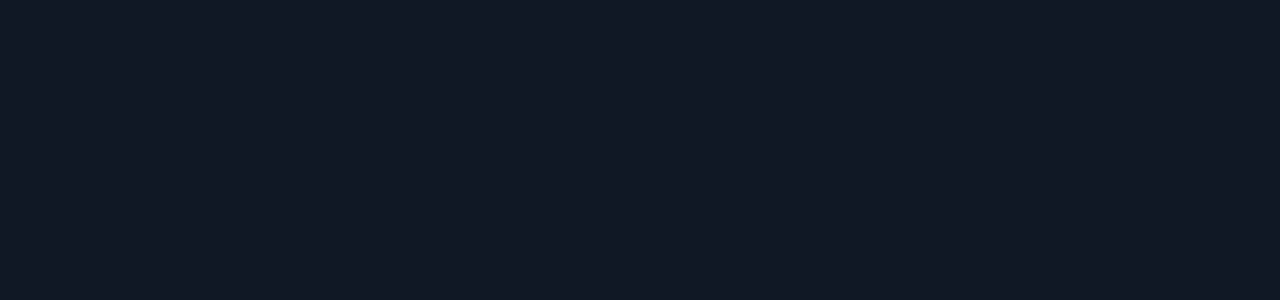
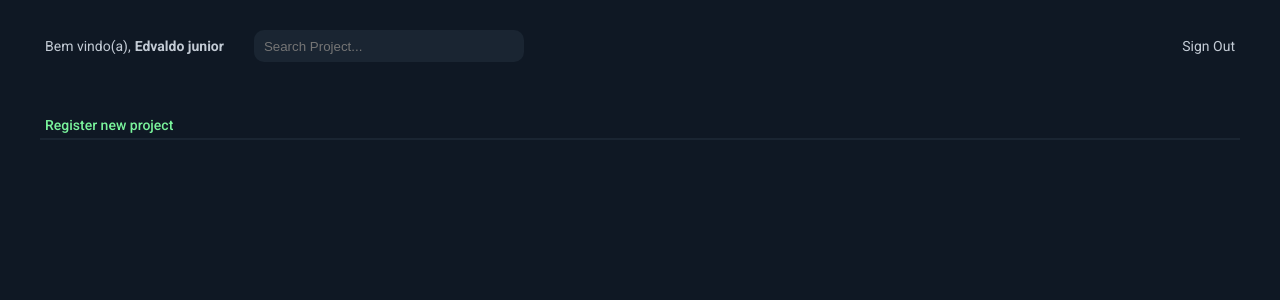
Before and after one commit to EddyPBR/project-advisor-3000, a React (Create React App) app in the folder frontend/: page /projects in a window 1280 px wide. Shown: the top 300 px of the page. Built offline with nearby package versions, Linux system fonts and the light colour scheme; the HTML template or start-up script is replaced by a standard one.

Commit message:
adding styles to header for signed users

```diff
--- a/frontend/src/global.scss
+++ b/frontend/src/global.scss
@@ -1,11 +1,4 @@
-@import url("https://fonts.googleapis.com/css?family=Roboto:400,500,700&display=swap");
-
-// VARs
-$yellow: #F4AF25;
-$dark: #696969;
-$grey: #C3CBD5;
-$main-background: #0F1824;
-$blue: #398EF2;
+@import './variables.scss';
 
 * {
   margin: 0;
@@ -90,22 +83,7 @@
   line-height: 14px;
 }
 
-label {
-  color: $dark;
-  font-size: 14px;
-  line-height: 32px;
-}
-
-input {
-  border: none;
-  border-bottom: 2px solid $grey;
-  background: none;
-  font-size: 14px;
-  color: $grey;
-  padding: 5px 0px;
-}
-
-// base structure
+// BASE STRUCTURE
 .main-container {
   min-height: 100vh;
   width: 100%;
@@ -176,4 +154,130 @@
     }
 
   }
+
+  label {
+    color: $dark;
+    font-size: 14px;
+    line-height: 32px;
+  }
+
+  input {
+    border: none;
+    border-bottom: 2px solid $grey;
+    background: none;
+    font-size: 14px;
+    color: $grey;
+    padding: 5px 0px;
+  }
+
 }
+
+// HEADER STRUCTURE
+.project-header {
+  min-height: 100vh;
+  width: 100%;
+  padding: 0px 95px;
+  display: flex;
+  flex-direction: column;
+
+  @media (max-width: 1280px) {
+    padding: 0px 40px;
+  }
+
+  @media (max-width: 520px) {
+    padding: 0px 20px;
+  }
+
+  .header-row {
+    display: flex;
+    flex-direction: row;
+    justify-content: space-between;
+    margin-top: 30px;
+    padding: 0px 5px;
+  }
+
+  .f-col {
+    display: flex;
+    flex-direction: row;
+    align-items: center;
+
+    .row {
+      display: flex;
+      flex-direction: row;
+      align-items: center;
+    }
+
+    span {
+      font-size: 14px;
+      margin-right: 4px;
+    }
+
+    input {
+      width: 270px;
+      height: 32px;
+      border: none;
+      border-radius: 10px;
+      padding: 10px;
+      background-color: $secondary-dark;
+      color: $grey;
+      margin-left: 30px;
+    }
+
+    a {
+      color: $grey;
+      font-weight: bold;
+      text-decoration: none;
+      font-size: bold;
+      font-size: 14px;
+    }
+
+    a:hover {
+      text-decoration: underline;
+    }
+
+  }
+
+  .l-col {
+    display: flex;
+    flex-direction: row;
+    align-items: center;
+
+    a {
+      color: $grey;
+      font-size: 14px;
+      text-decoration: none;
+      transition: .3s;
+    }
+
+    a:hover {
+      font-size: 14px;
+      color: $red;
+    }
+  }
+
+  .projects-options {
+    margin-top: 50px;
+    border-bottom: 2px solid $secondary-dark;
+
+    .opt-row {
+      display: flex;
+      flex-direction: row;
+      align-items: center;
+      padding: 5px;
+    }
+  }
+
+  .add-project {
+    font-weight: 500;
+    font-size: 14px;
+    line-height: 16px;
+    color: $green;
+    text-decoration: none;
+    transition: .3s;
+  }
+
+  .add-project:hover {
+    filter: brightness(1.40);
+  }
+
+}
--- /dev/null
+++ b/frontend/src/pages/Projects/index.js
@@ -0,0 +1,29 @@
+import React, { Component } from 'react';
+import './styles.scss';
+
+export default class home extends Component {
+  render() {
+    return (
+      <header class="project-header">
+        <div className="header-row">
+          <div class="f-col">
+            <div class="row">
+              <span>Bem vindo(a),</span>
+              <a href="#">Edvaldo junior</a>
+            </div>
+            <input class="search" type="text" id="search" placeholder="Search Project..." />
+          </div>
+          <div class="l-col">
+            <a href="#">Sign Out</a>
+          </div>
+        </div>
+
+        <div class="projects-options">
+          <div class="opt-row">
+            <a class="add-project" href="#">Register new project</a>
+          </div>
+        </div>
+      </header>
+    );
+  }
+}
--- a/frontend/src/routes.js
+++ b/frontend/src/routes.js
@@ -4,6 +4,7 @@
 import Login from './pages/Login';
 import Register from './pages/Register';
 import Recover from './pages/Recover';
+import Projects from './pages/Projects';
 
 export default class Routes extends Component {
   render() {
@@ -13,6 +14,7 @@
           <Route path="/" exact component={Login} />
           <Route path="/register" component={Register} />
           <Route path="/recover" component={Recover} />
+          <Route path="/projects" component={Projects} />
         </Switch>
       </BrowserRouter>
     )
--- /dev/null
+++ b/frontend/src/variables.scss
@@ -0,0 +1,12 @@
+// VARs
+
+@import url("https://fonts.googleapis.com/css?family=Roboto:400,500,700&display=swap");
+
+$yellow: #F4AF25;
+$dark: #696969;
+$secondary-dark: #1A2532;
+$grey: #C3CBD5;
+$main-background: #0F1824;
+$blue: #398EF2;
+$red: #F72222;
+$green: #7AF49C;
```
Also changed, not shown: frontend/src/pages/Projects/styles.scss (added).
